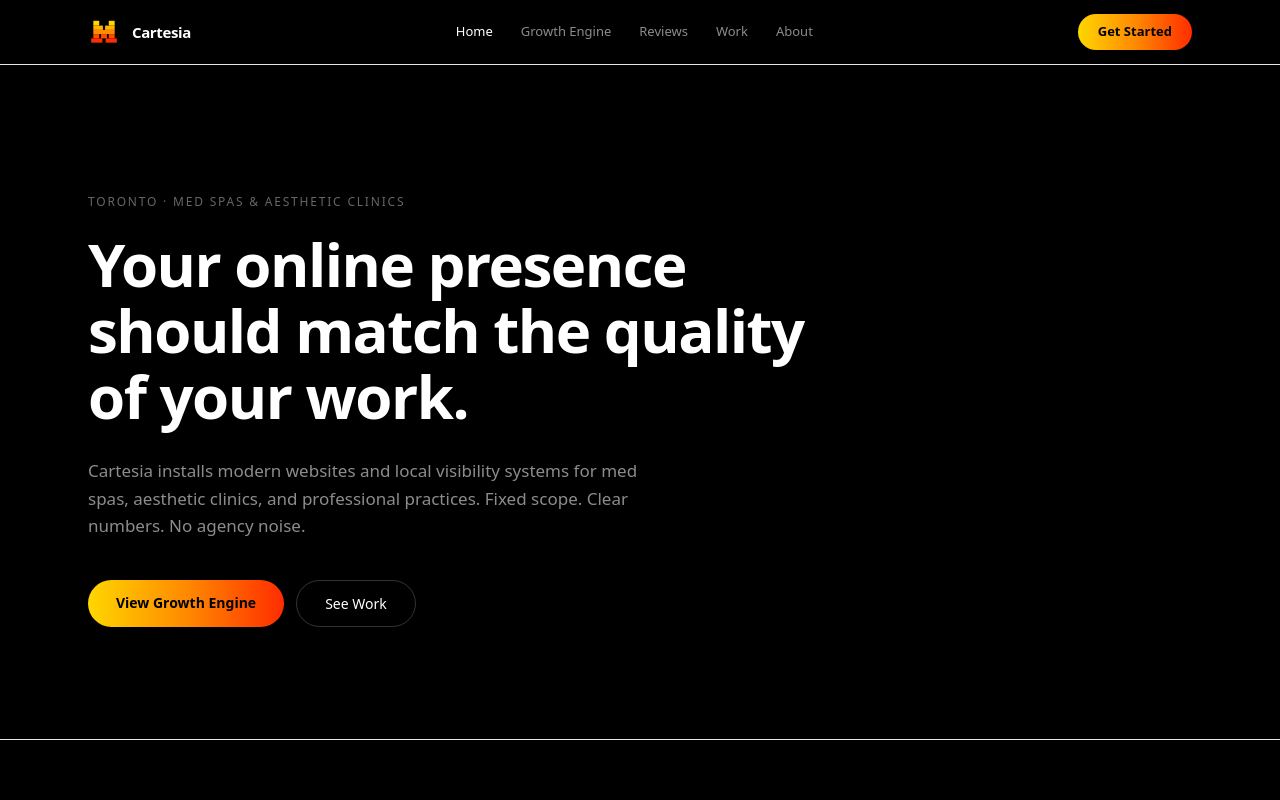
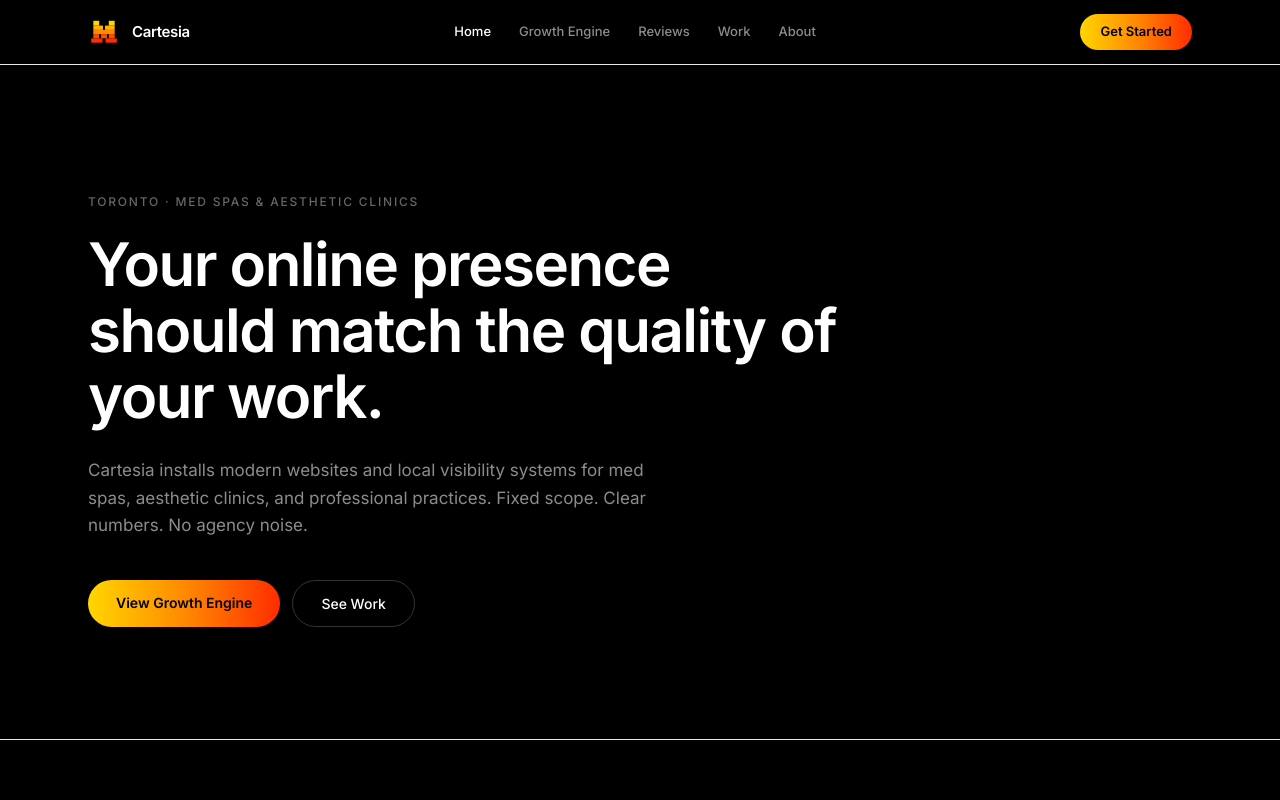
Before and after one commit to soccereditz111-lab/cartesia-website, a Next.js app: page / in a window 1280 px wide. Shown: the top 800 px of the page. Built offline with nearby package versions, Linux system fonts and the light colour scheme.

Commit message:
Update tailwind config for Inter font

```diff
--- a/tailwind.config.ts
+++ b/tailwind.config.ts
@@ -2,23 +2,21 @@ import type { Config } from 'tailwindcss'
 
 const config: Config = {
   content: [
-    './pages/**/*.{js,ts,jsx,tsx,mdx}',
+    './app/**/*.{js,ts,jsx,tsx,mdx}',
     './components/**/*.{js,ts,jsx,tsx,mdx}',
-    './app/**/*.{js,ts,jsx,tsx,mdx}',
   ],
   theme: {
     extend: {
+      fontFamily: {
+        sans: ['var(--font-inter)', 'system-ui', 'sans-serif'],
+      },
       colors: {
         accent: {
           yellow: '#FFD600',
           orange: '#FF8A00',
           red: '#FF2D00',
-        }
+        },
       },
-      backgroundImage: {
-        'accent-gradient': 'linear-gradient(90deg, #FFD600 0%, #FF8A00 50%, #FF2D00 100%)',
-        'accent-gradient-vertical': 'linear-gradient(180deg, #FFD600 0%, #FF8A00 50%, #FF2D00 100%)',
-      }
     },
   },
   plugins: [],
```
